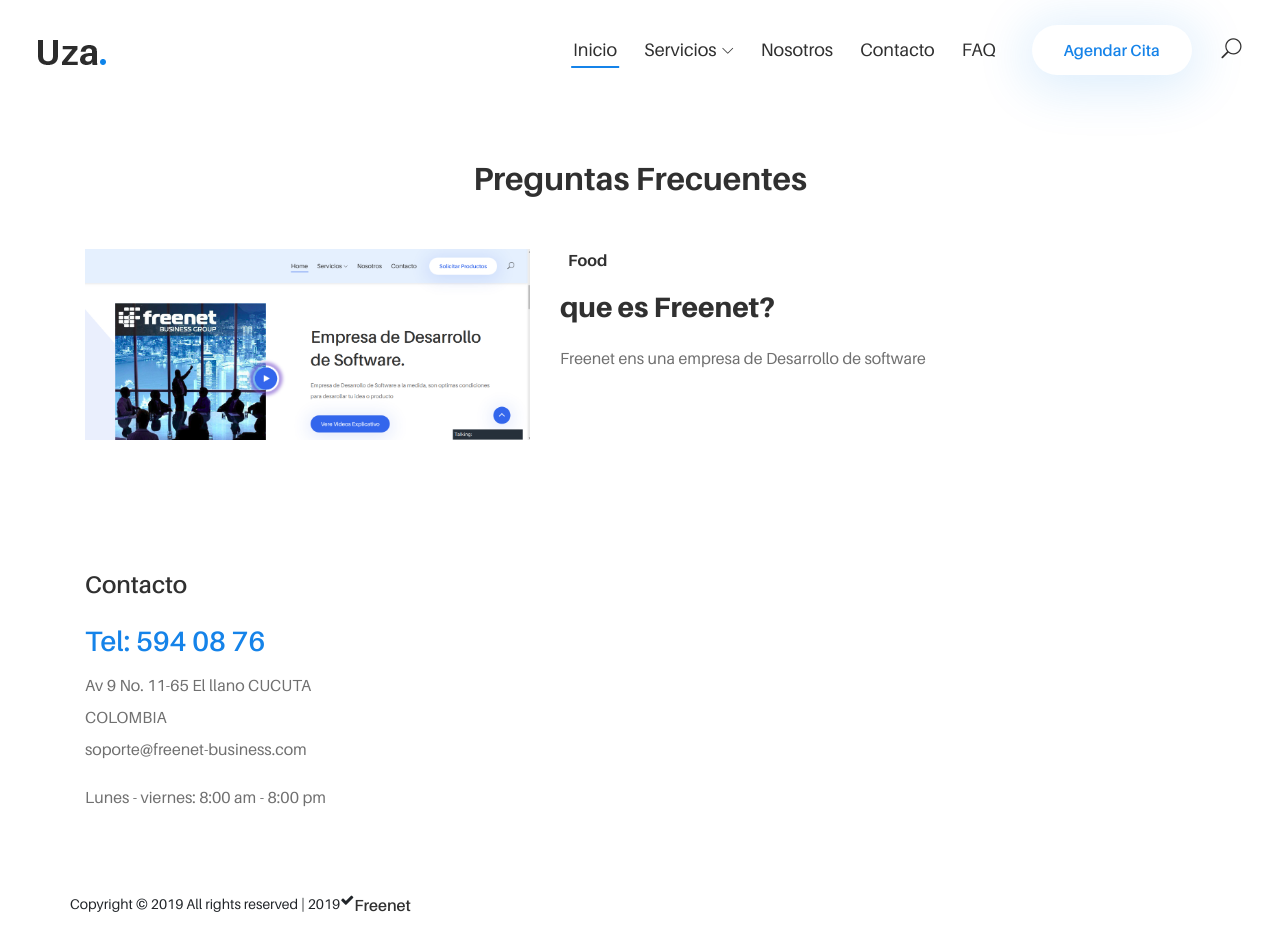
After one commit to BrayanDeveloper/freenet, a Django app: template templates/blosure/ask_frecuent.html in a window 1280 px wide. The commit adds this page. Run offline with Django 3.2, Linux system fonts and the light colour scheme; the template is opened without the code that fills it: values that come from a table or form of the project are taken from there, others are empty; data comes from the database, SQL or seed files in the repository; both versions use the stored data as it was after the commit; parts of the project's set-up code (start-up, migrations or seed data) failed here and were passed over; some libraries are stand-ins or nearby versions; some web fonts are replaced.

Commit message:
se agrego preguntas frecuentes a la pagina

```diff
--- a/apps/pagina/models.py
+++ b/apps/pagina/models.py
@@ -37,3 +37,8 @@ class About(models.Model):
     title = models.CharField(max_length=100)
     description = models.CharField(max_length=9000)
     image = models.ImageField(upload_to='static/img/images_about/')
+
+class Ask_frecuent(models.Model):
+    ask = models.CharField(max_length=600)
+    answer = models.CharField(max_length=600)
+    image = models.ImageField(upload_to='static/img/images_ask_frecuent/')
--- a/business/urls.py
+++ b/business/urls.py
@@ -15,7 +15,7 @@ Including another URLconf
 """
 from django.contrib import admin
 from django.urls import path
-from apps.pagina.views import index, services, contact, appointment, about, services_details, search_services
+from apps.pagina.views import index, services, contact, appointment, about, services_details, search_services, ask_frecuent
 
 urlpatterns = [
     path('admin/', admin.site.urls),
@@ -26,4 +26,5 @@ urlpatterns = [
     path('about/', about, name="about"),
     path('services_details/', services_details, name="services_details"),
     path('search_services/', search_services, name="search_services"),
+    path('ask_frecuent/', ask_frecuent, name="ask_frecuent"),
 ]
--- a/templates/base.html
+++ b/templates/base.html
@@ -88,6 +88,7 @@
                                 </li>
                                 <li><a href="/about">Nosotros</a></li>
                                 <li><a href="/contact">Contacto</a></li>
+                                <li><a href="/ask_frecuent">FAQ</a></li>
                             </ul>
 
                             <!-- Get A Quote -->
--- /dev/null
+++ b/templates/blosure/ask_frecuent.html
@@ -0,0 +1,92 @@
+{% extends 'base.html' %}
+{% load staticfiles %}
+{% block title %}freenet º FAQ{% endblock title %}
+
+{% block seccion1 %}
+{% endblock seccion1 %}
+
+{% block seccion2 %}
+{% endblock seccion2 %}
+
+
+    {% block seccion3 %}
+    <br><br><br><br><br>
+    <section class="container">
+
+        <div class="row">
+            <div class="col-sm-12">
+                <!-- Section: Blog v.1 -->
+<section class="my-5">
+
+  <!-- Section heading -->
+  <h2 class="h1-responsive font-weight-bold text-center my-5">Preguntas Frecuentes</h2>
+  <!-- Section description -->
+  {% comment %} <p class="text-center w-responsive mx-auto mb-5">Duis aute irure dolor in reprehenderit in voluptate velit
+    esse cillum dolore eu fugiat nulla pariatur. Excepteur sint occaecat cupidatat non proident, sunt in culpa
+    qui officia deserunt mollit anim id est laborum.</p> {% endcomment %}
+
+  <!-- Grid row -->
+  {% if ask_frecuents %}
+    {% for ask in ask_frecuents %}
+  <div class="row">
+
+    <!-- Grid column -->
+    <div class="col-lg-5">
+
+      <!-- Featured image -->
+      <div class="view overlay rounded z-depth-2 mb-lg-0 mb-4">
+        <img class="img-fluid" src="/{{ ask.image }}" alt="Sample image">
+        <a>
+          <div class="mask rgba-white-slight"></div>
+        </a>
+      </div>
+
+    </div>
+    <!-- Grid column -->
+
+    <!-- Grid column -->
+    <div class="col-lg-7">
+
+      <!-- Category -->
+      <a href="#!" class="green-text">
+        <h6 class="font-weight-bold mb-3"><i class="fas fa-utensils pr-2"></i>Food</h6>
+      </a>
+      <!-- Post title -->
+      <h3 class="font-weight-bold mb-3"><strong>{{ ask.ask}}</strong></h3>
+      <!-- Excerpt -->
+      <p>{{ ask.answer}}</p>
+      <!-- Post data -->
+      {% comment %} <p>by <a><strong>Carine Fox</strong></a>, 19/08/2018</p>
+      <!-- Read more button -->
+      <a class="btn btn-success btn-md">Read more</a> {% endcomment %}
+
+    </div>
+    <!-- Grid column -->
+    {% endfor %}
+  </div>
+  <!-- Grid row -->
+
+    {% else %}
+    <legend>no hay preguntas relacionadas</legend>
+    {% endif %}
+
+
+</section>
+<!-- Section: Blog v.1 -->
+            </div>
+        </div>
+    </section>
+    {% endblock seccion3 %}
+
+    {% block seccion4 %}
+
+    {% endblock seccion4 %}
+    {% block seccion5 %}
+
+    {% endblock seccion5 %}
+    {% block seccion6 %}
+
+    {% endblock seccion6 %}
+    {% block seccion7 %}
+
+    {% endblock seccion7 %}
```
Also changed, not shown: apps/pagina/admin.py (+7 -1 lines), apps/pagina/views.py (+6 -1 lines), apps/pagina/migrations/0010_ask_frecuent.py (added), apps/pagina/migrations/0011_auto_20190419_2333.py (added), db.sqlite3, img/images_ask_frecuent/infor.png (added), static/img/images_ask_frecuent/Captura_de_pantalla_de_2019-04-15_13-25-52.png (added), static/img/images_ask_frecuent/call.png (added).
